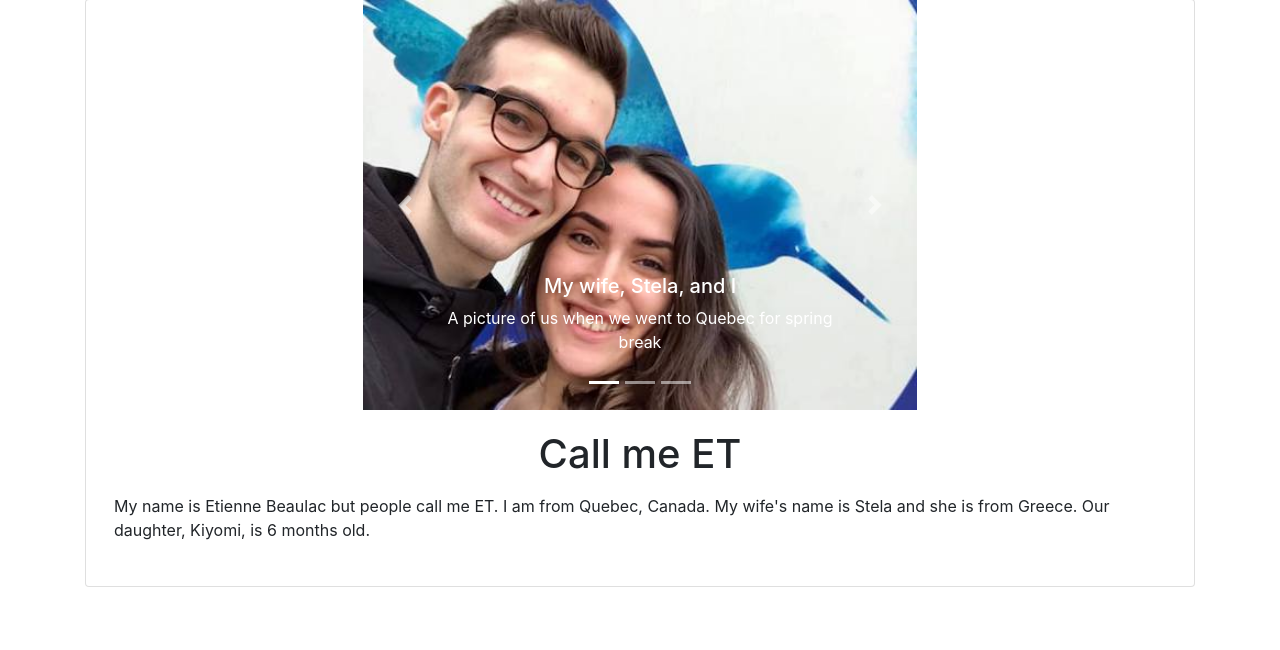
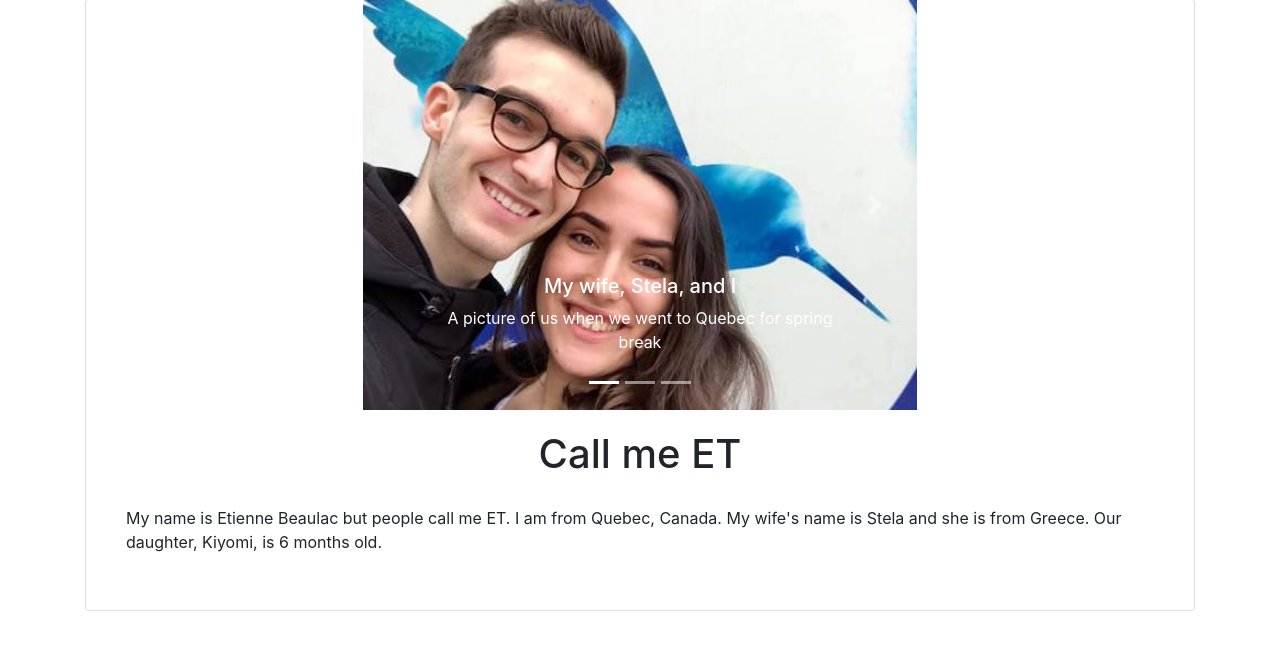
Before and after one commit to EtienneBBeaulac/cs_313, a PHP site: page / in a window 1280 px wide. Shown: the part 57-707 px from the top of the page. Run offline with PHP 8.4, Linux system fonts and the light colour scheme.

Commit message:
add text

```diff
--- a/web/style.css
+++ b/web/style.css
@@ -9,5 +9,5 @@
 }
 
 .main-text {
-  padding: 0.5em;
+  padding: 20px;
 }
```
